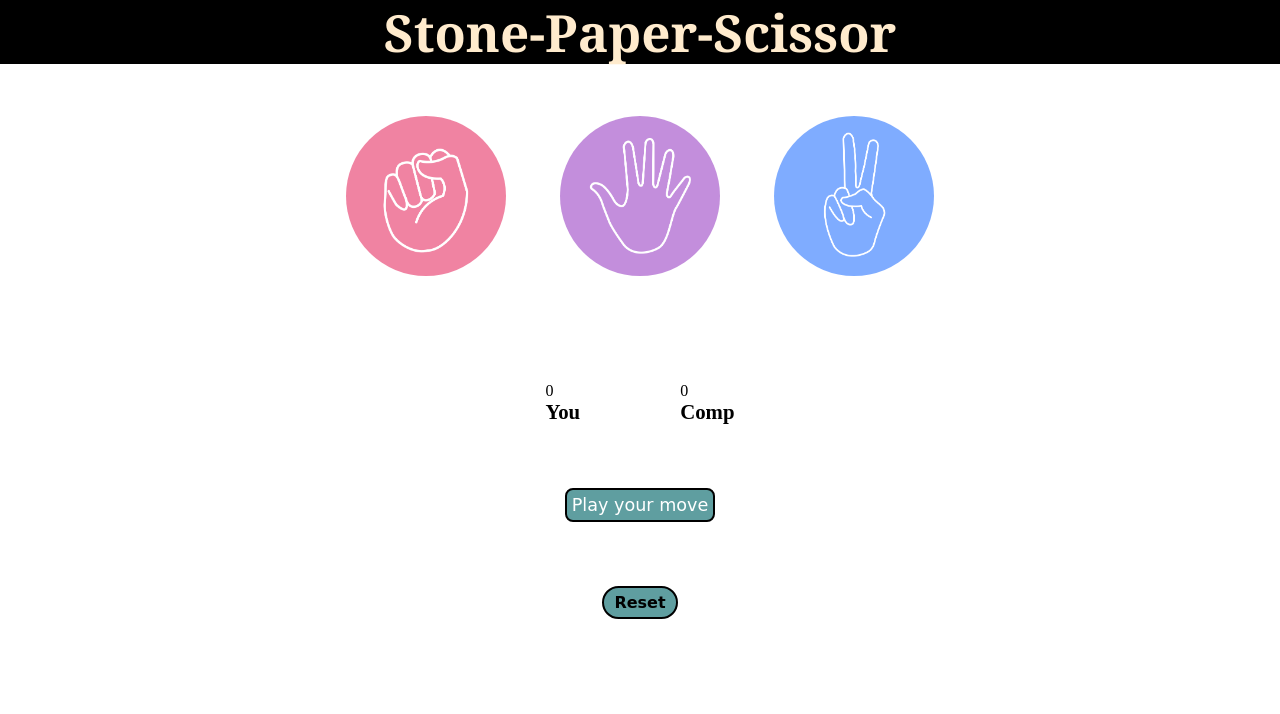
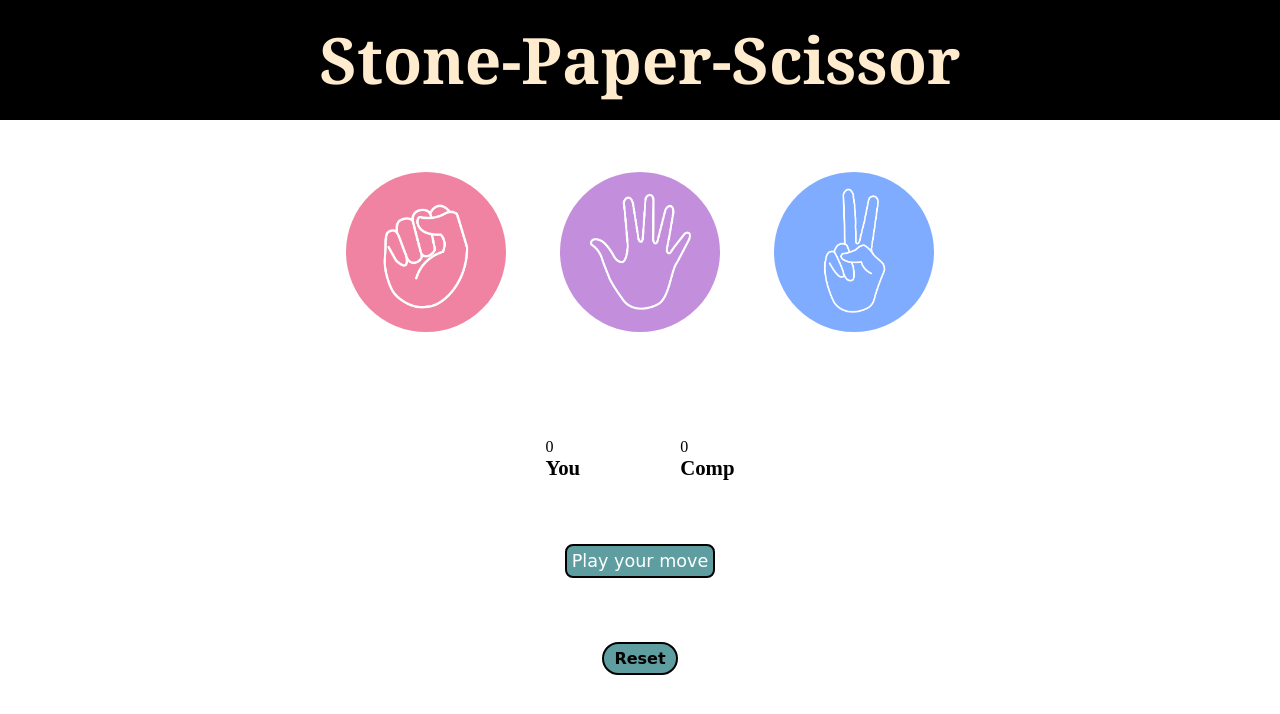
Before and after one commit to satyam0014/Rock-Paper-Scissor, a plain HTML site: page index.html in a window 1280 px wide. Drawn offline with Linux system fonts and the light colour scheme.

Commit message:
changed heading bg width

```diff
--- a/style.css
+++ b/style.css
@@ -7,9 +7,9 @@ h1{
     color: blanchedalmond;
     background-color: black;
     font-family: Cambria, Cochin, Georgia, Times, 'Times New Roman', serif;
-    font-size:4vw;
+    font-size:5vw;
     text-align: center;
-    line-height: 4rem;
+    line-height: 15vmin;
 }
 .choices{
     display: flex;
```
